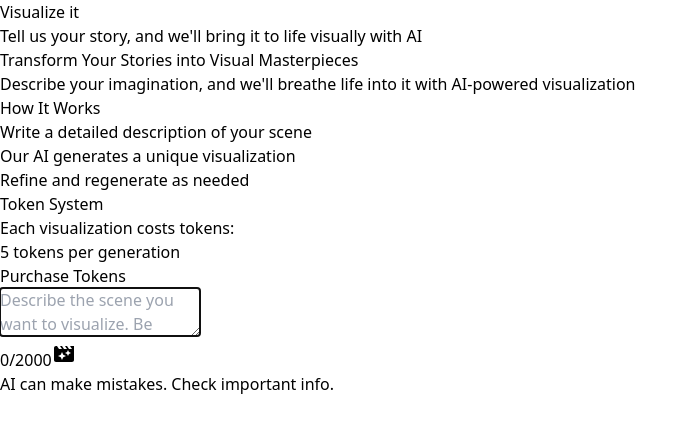
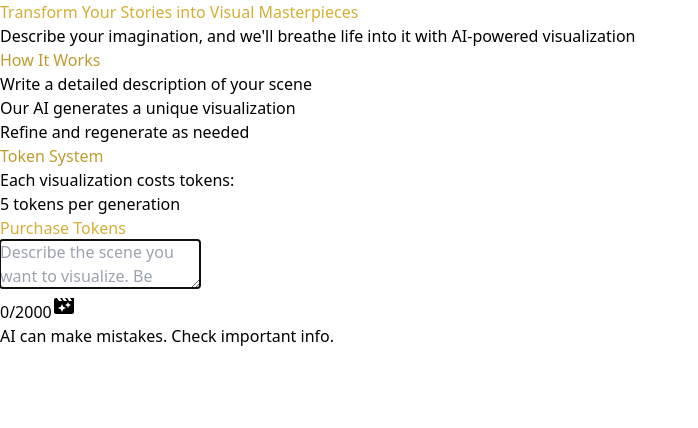
Before and after one commit to PawelGargula/visualize-it, a React (Vite) app: page / in a window 1280 px wide. Shown: the top 428 px of the page, without its empty margins (0-698 px from the left). Built offline with nearby package versions, Linux system fonts and the light colour scheme.

Commit message:
feat: Update branding and remove first title and description
Implemented by AISDD AI based on specification.

Spec ID: 28d6dcaf-6394-4dcc-8e5f-d64e7a09cd74

```diff
--- a/index.html
+++ b/index.html
@@ -5,8 +5,8 @@
   <meta charset="UTF-8" />
   <link rel="icon" type="image/svg+xml" href="/vite.svg" />
   <meta name="viewport" content="width=device-width, initial-scale=1.0" />
-  <title>Visualize it</title>
-  <meta name="description" content="Tell us your story, and we'll bring it to life visually">
+  <title>AI Visual Story Generator</title>
+  <meta name="description" content="Transform your stories into visual masterpieces with AI-powered visualization">
 </head>
 
 <body>
--- a/src/App.tsx
+++ b/src/App.tsx
@@ -11,12 +11,12 @@ function App() {
   const [value, setValue] = useState<string>('');
 
   return (
-    <div className="min-h-dvh flex flex-col bg-gradient-to-br from-white via-blue-50 to-white">
+    <div className="min-h-dvh flex flex-col bg-gradient-to-br from-white via-yellow-50 to-white">
       <Header />
       <main className="flex-1 container mx-auto px-4 py-8">
         <div className="max-w-4xl mx-auto">
           <section className="text-center mb-12">
-            <h1 className="text-4xl font-bold text-blue-800 mb-4">
+            <h1 className="text-4xl font-bold mb-4" style={{color: '#D4AF37'}}>
               Transform Your Stories into Visual Masterpieces
             </h1>
             <p className="text-xl text-gray-600 mb-8">
@@ -27,7 +27,7 @@ function App() {
           <section className="bg-white rounded-2xl shadow-lg p-8 mb-12">
             <div className="grid md:grid-cols-2 gap-8">
               <div className="space-y-4">
-                <h2 className="text-2xl font-semibold text-blue-700">How It Works</h2>
+                <h2 className="text-2xl font-semibold" style={{color: '#BF9B30'}}>How It Works</h2>
                 <ul className="list-disc list-inside text-gray-700 space-y-2">
                   <li>Write a detailed description of your scene</li>
                   <li>Our AI generates a unique visualization</li>
@@ -35,11 +35,11 @@ function App() {
                 </ul>
               </div>
               <div className="space-y-4">
-                <h2 className="text-2xl font-semibold text-blue-700">Token System</h2>
+                <h2 className="text-2xl font-semibold" style={{color: '#BF9B30'}}>Token System</h2>
                 <div className="text-gray-700">
                   <p>Each visualization costs tokens:</p>
                   <p className="font-bold">5 tokens per generation</p>
-                  <a href="#" className="text-blue-600 hover:underline">Purchase Tokens</a>
+                  <a href="#" className="hover:underline" style={{color: '#D4AF37'}}>Purchase Tokens</a>
                 </div>
               </div>
             </div>
--- a/src/components/header.tsx
+++ b/src/components/header.tsx
@@ -1,8 +1,6 @@
 export default function Header() {
   return (
     <header className="text-center py-8 bg-slate-50">
-        <h1 className="text-4xl font-bold text-slate-800 mb-2">Visualize it</h1>
-        <p className="text-slate-600">Tell us your story, and we'll bring it to life visually with AI</p>
     </header>
   )
 }
```
